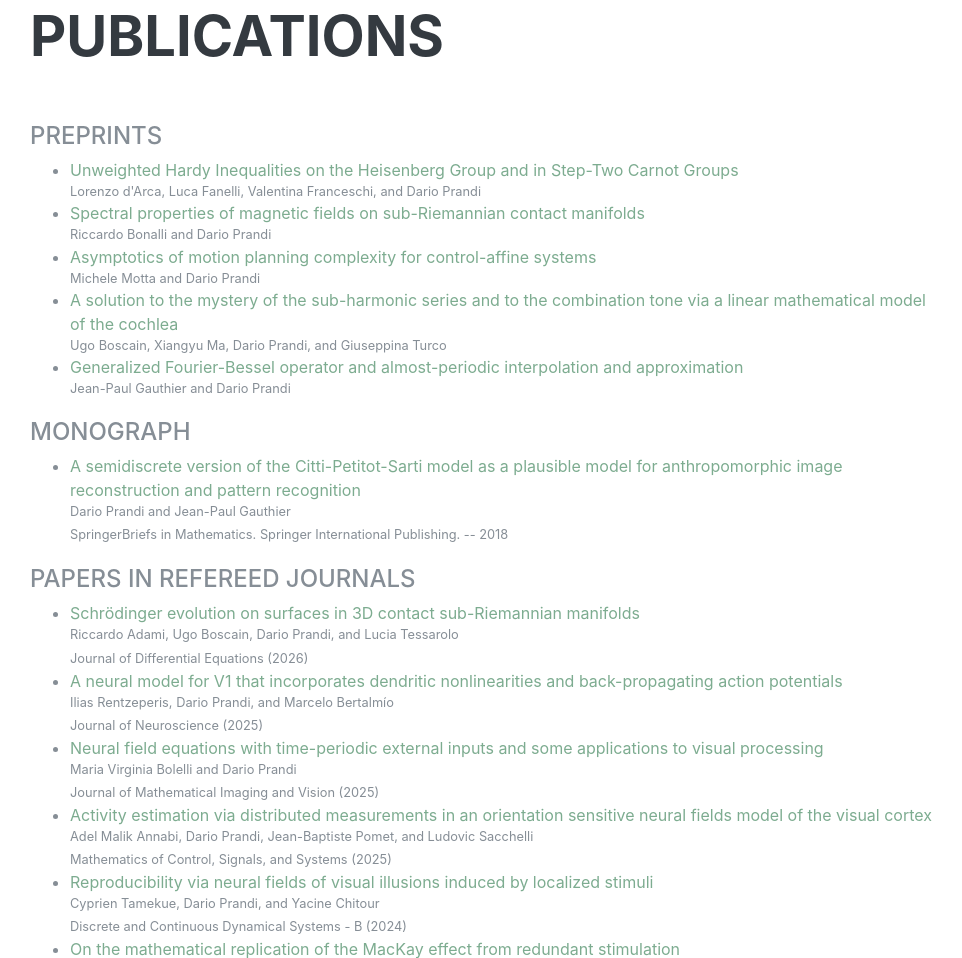
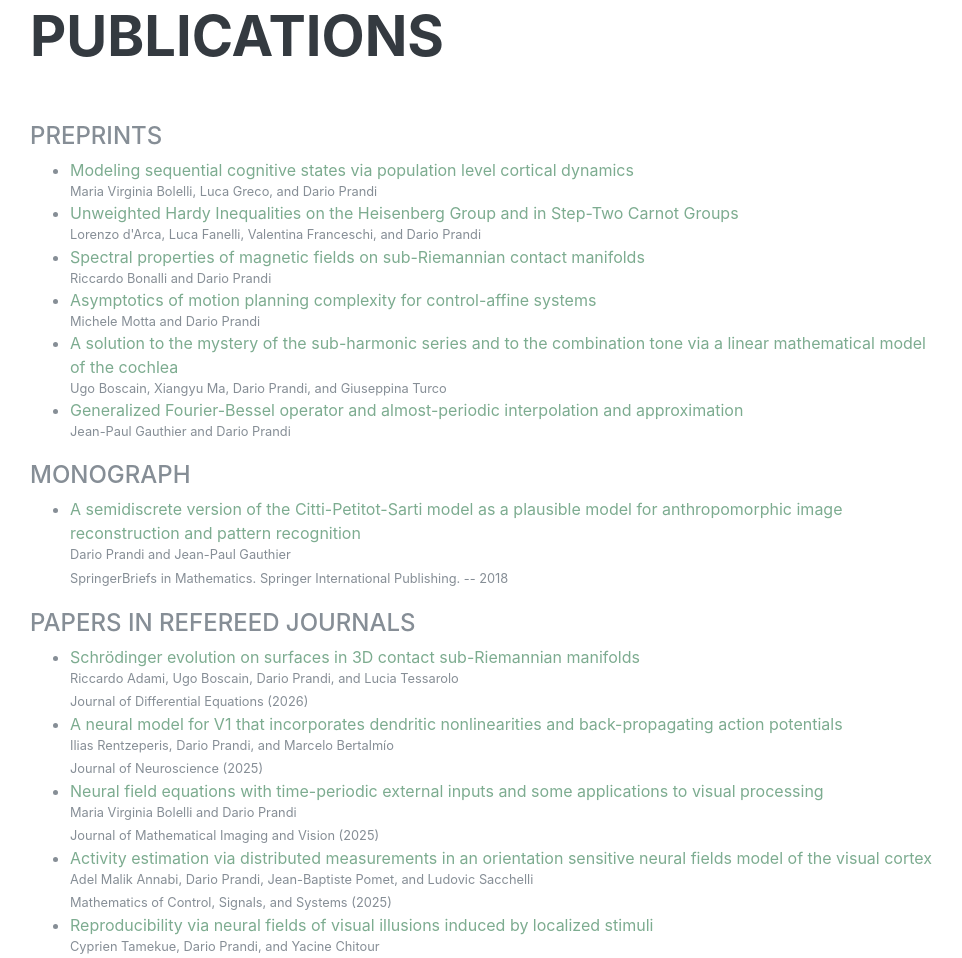
Before and after one commit to dprn/dprn.github.io, a plain HTML site: page index.html in a window 1280 px wide. Shown: the part 846-1804 px from the top of the page, without its empty margins (290-1252 px from the left). Drawn offline with Linux system fonts and the light colour scheme; some icons are missing; a web font is replaced by a local one.

Commit message:
Add new preprint to publications

```diff
--- a/index.html
+++ b/index.html
@@ -74,6 +74,12 @@
           Preprints
         </div>
         <ul class="publications">
+          <li>
+            <a href="https://arxiv.org/abs/2605.02365">
+              Modeling sequential cognitive states via population level cortical dynamics
+            </a>
+            <p>Maria Virginia Bolelli, Luca Greco, and Dario Prandi</p>
+          </li>
           <li>
             <a href="https://arxiv.org/abs/2603.04086">
               Unweighted Hardy Inequalities on the Heisenberg Group and in Step-Two Carnot Groups
```
Also changed, not shown: 1 other file.
